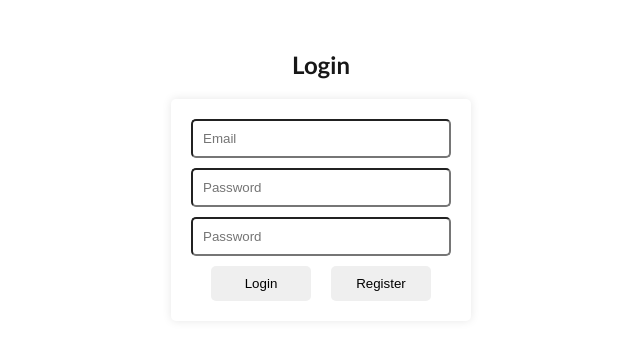
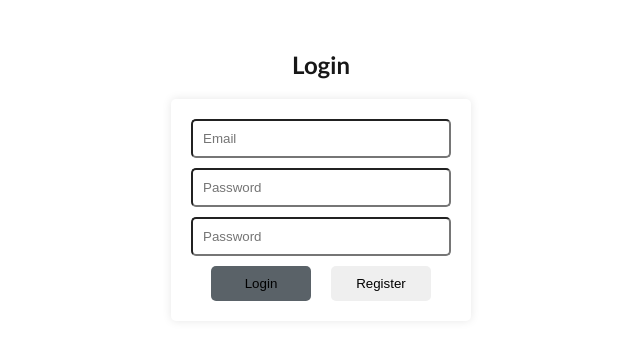
Before and after one commit to ZephyrIO/Cinema-EBooking-System, a Next.js app: page /login in a window 1280 px wide. In both pictures the pointer is over the button "Login". Shown: the top 340 px of the page, without its empty margins (319-959 px from the left). Built offline with nearby package versions, Linux system fonts and the light colour scheme.

Commit message:
fixed hover

```diff
--- a/src/app/components/Login.css
+++ b/src/app/components/Login.css
@@ -55,7 +55,7 @@ div.login {
 
   button.login:hover,
   button.register:hover {
-    /*background-color: #5a6268;*/
+    background-color: #5a6268;
   }
 
   .button-group {
```
